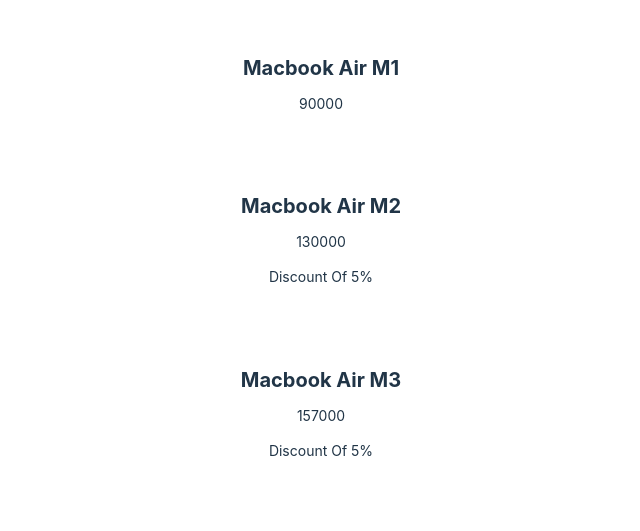
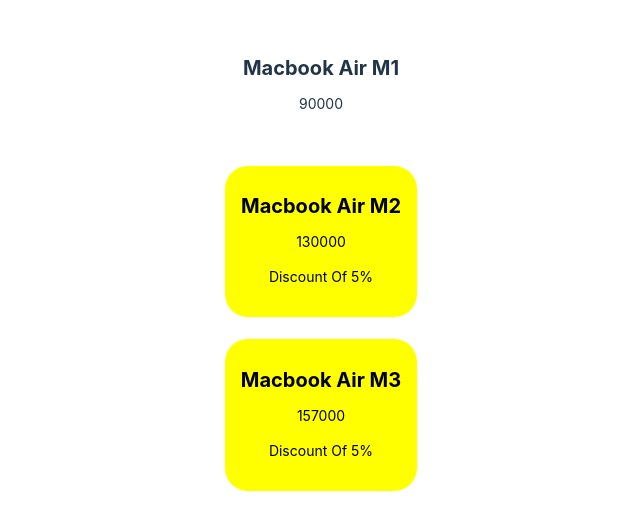
Before and after one commit to developermickey/Learn-ReactJS, a React (Vite) app: page / in a window 1280 px wide. Shown: the part 141-672 px from the top of the page, without its empty margins (319-959 px from the left). Built offline with nearby package versions, Linux system fonts and the light colour scheme.

Commit message:
Dynamic Component Styling

```diff
--- a/src/components/Product/index.jsx
+++ b/src/components/Product/index.jsx
@@ -4,12 +4,18 @@ import "./Product.css"
 function Product( { title, price }) {
   // features = [] using as props
   // const list = features.map((feature) => <li>{feature}</li>);
+  const isDiscount = price > 100000;
+  const styles = {
+    backgroundColor:  isDiscount? "yellow" : "",
+    color: isDiscount ? "Black" : ""
+
+  };
 
   return (
-    <div className="product">
+    <div className="product" style={styles}>
         <h1>{title}</h1>
         <p>{price}</p>
-        {price > 100000 ? <p>Discount Of 5%</p> : null}
+        {isDiscount ? <p>Discount Of 5%</p> : null}
       {/* <ul>{list}</ul> */}
 
 
```
